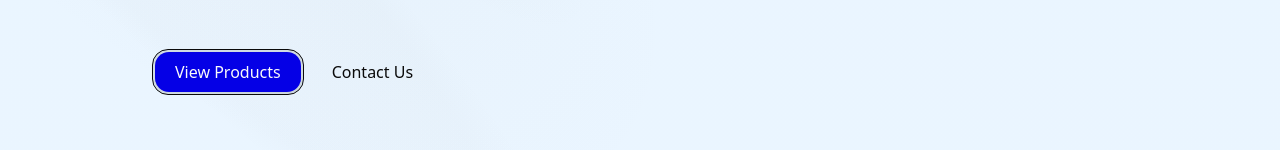
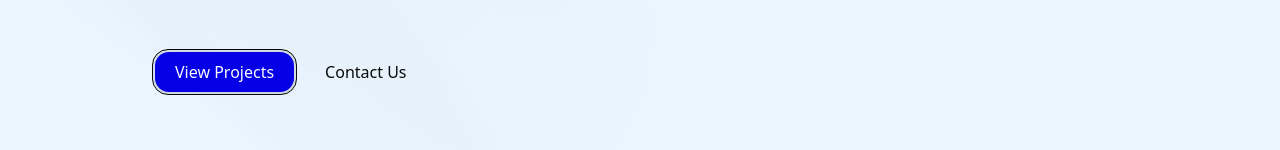
Before and after one commit to Myenum2412/sm-electricals, a Next.js app: page / in a window 1280 px wide. Shown: the part 427-577 px from the top of the page. Built offline with nearby package versions, Linux system fonts and the light colour scheme.

Commit message:
feat: add StatsSection component to display company statistics with number tickers.

```diff
--- a/components/hero-section.tsx
+++ b/components/hero-section.tsx
@@ -81,8 +81,8 @@ export default function HeroSection() {
                                             asChild
                                             size="lg"
                                             className="rounded-xl px-5 text-base">
-                                            <Link href="/panels">
-                                                <span className="text-nowrap">View Products</span>
+                                            <Link href="/projects">
+                                                <span className="text-nowrap">View Projects</span>
                                             </Link>
                                         </Button>
                                     </div>
--- a/components/stats.tsx
+++ b/components/stats.tsx
@@ -21,7 +21,7 @@ export default function StatsSection() {
                 </div>
 
                 <div className="grid gap-12 divide-y *:text-center md:grid-cols-3 md:gap-2 md:divide-x md:divide-y-0">
-                    <TickerText value={1000} prefix="+" label="Panels Delivered" />
+                    <TickerText value={10000} prefix="+" label="Panels Delivered" />
                     <TickerText value={11} prefix="+" label="Years of Excellence" />
                     <TickerText value={100} suffix="%" label="Quality Assurance" />
                 </div>
```
